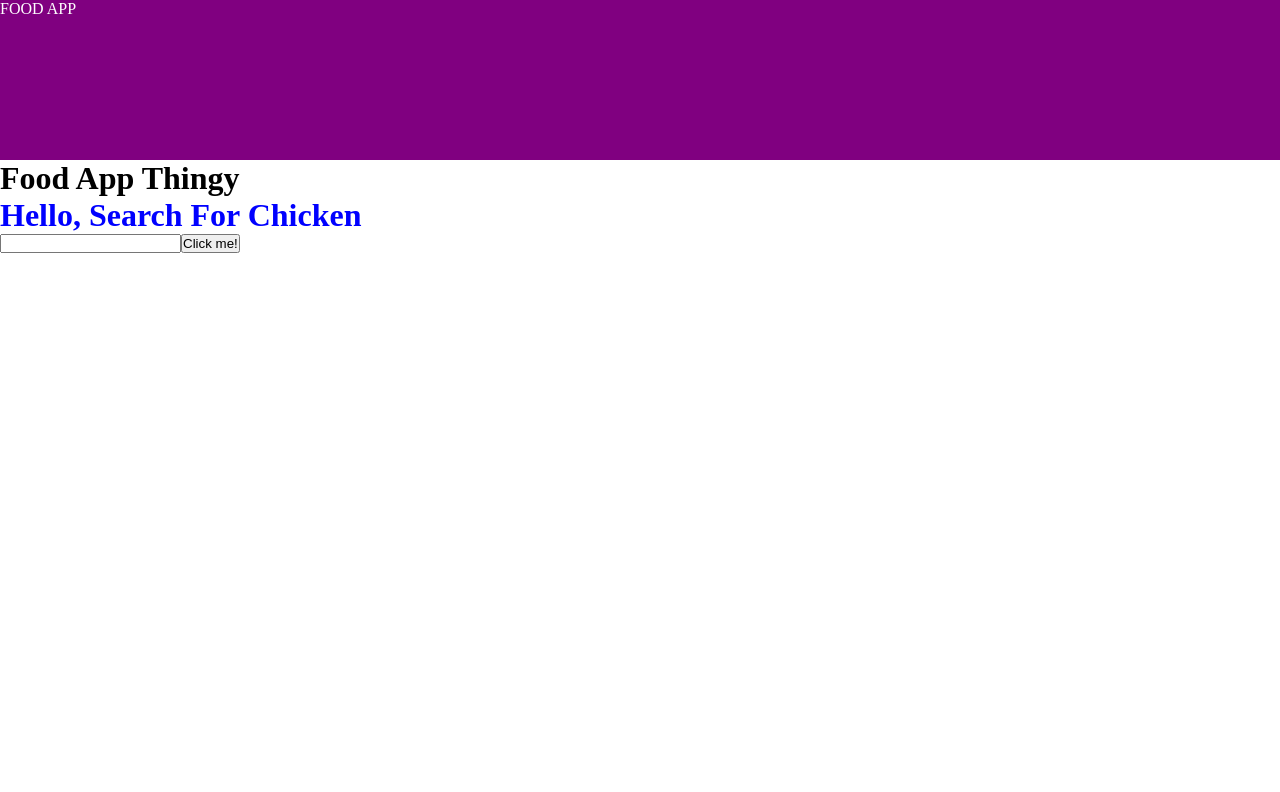
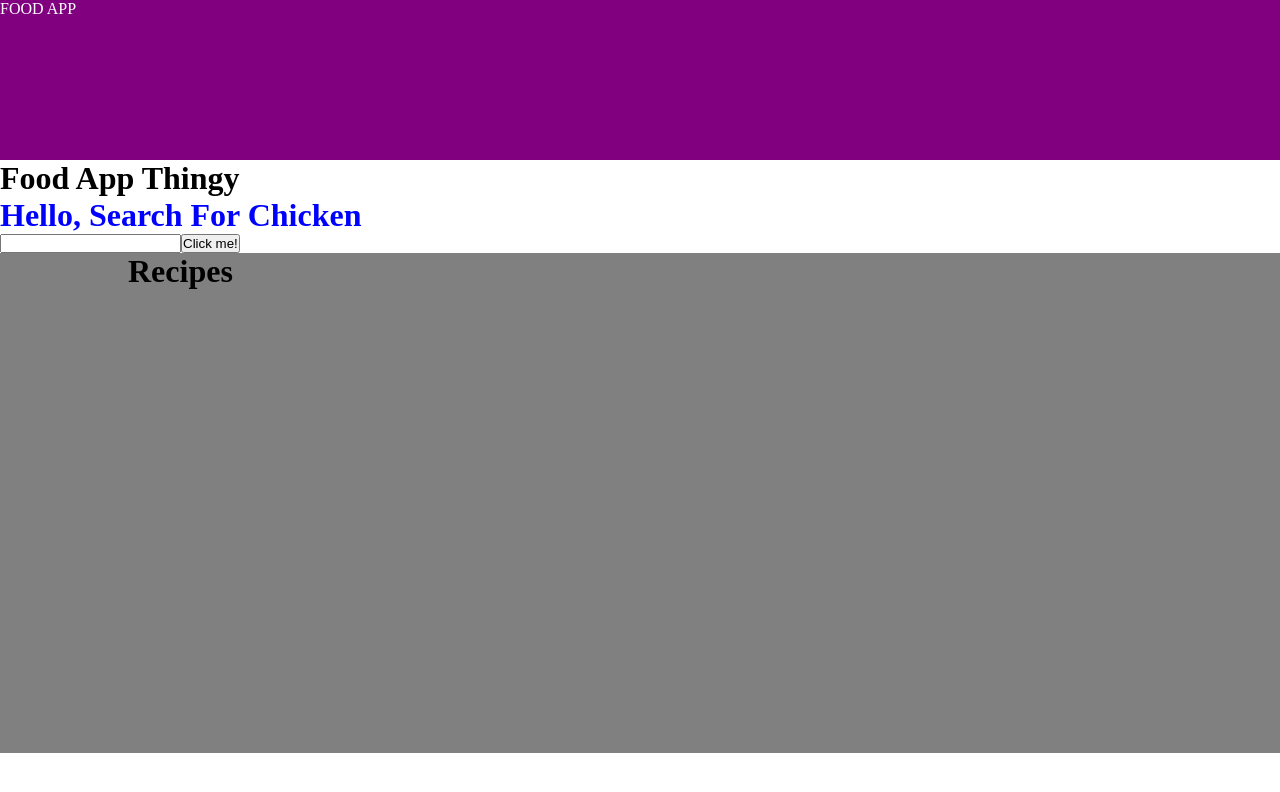
Before and after one commit to Cooper-Runstein/Recipes-App, a React (Create React App) app: page / in a window 1280 px wide. Shown: the top 792 px of the page. Built offline with nearby package versions, Linux system fonts and the light colour scheme.

Commit message:
build-out-core-functionality created basic recipe rendering

```diff
--- a/src/App/App.tsx
+++ b/src/App/App.tsx
@@ -4,6 +4,7 @@ import Header from "./components/Header";
 import SearchBar from "./components/SearchBar";
 
 import Recipe, { RecipeType } from "service/models/recipe";
+import RecipesResults from "./components/RecipesResults";
 
 import getRecipes from "service/api/getRecipes";
 
@@ -56,6 +57,7 @@ class App extends React.Component {
           entryFunc={this.entryFunc}
           textEntryValue={this.state.entry}
         />
+        <RecipesResults recipes={this.state.recipes} />
       </>
     );
   }
--- /dev/null
+++ b/src/App/components/RecipesResults/RecipesResults.module.scss
@@ -0,0 +1,19 @@
+.container {
+  min-height: 500px;
+  min-width: 500px;
+  background: grey;
+  padding-left: 10vw;
+  padding-right: 10vw;
+
+  ul {
+    list-style: none;
+  }
+}
+
+.recipe {
+  display: inline-flex;
+  flex-direction: column;
+  background: red;
+  width: 15vw;
+  margin-right: 10px;
+}
--- /dev/null
+++ b/src/App/components/RecipesResults/RecipesResults.tsx
@@ -0,0 +1,33 @@
+import * as React from "react";
+
+import styles from "./RecipesResults.module.scss";
+
+import { RecipeType } from "service/models/recipe";
+
+type RecipesResultsType = {
+  recipes: RecipeType[];
+};
+
+const RecipesResults = ({ recipes }: RecipesResultsType) => {
+  return (
+    <div className={styles.container}>
+      <h1>Recipes</h1>
+      {recipes.map((recipe, index) => {
+        return (
+          <div key={index} className={styles.recipe}>
+            <h3>{recipe.name}</h3>
+            <ul>
+              {recipe.ingredients.map((ingredient, idx) => {
+                return <li key={idx}>{ingredient}</li>;
+              })}
+            </ul>
+            <h4>{recipe.website}</h4>
+            <h4>{recipe.link}</h4>
+          </div>
+        );
+      })}
+    </div>
+  );
+};
+
+export default RecipesResults;
--- /dev/null
+++ b/src/App/components/RecipesResults/index.ts
@@ -0,0 +1,3 @@
+import RecipesResults from "./RecipesResults";
+
+export default RecipesResults;
```
